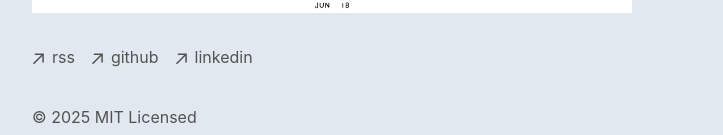
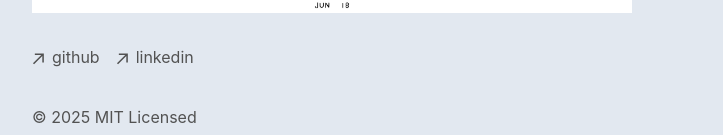
Before and after one commit to zachariahmagee/zachariah-is, a Next.js app: page / in a window 1280 px wide. Shown: the part 789-924 px from the top of the page, without its empty margins (272-995 px from the left). Built offline with nearby package versions, Linux system fonts and the light colour scheme.

Commit message:
removed /rss (doesnt work)

```diff
--- a/app/components/footer.tsx
+++ b/app/components/footer.tsx
@@ -19,17 +19,6 @@
   return (
     <footer className="mb-16">
       <ul className="font-sm mt-8 flex flex-col space-x-0 space-y-2 text-neutral-600 md:flex-row md:space-x-4 md:space-y-0 dark:text-neutral-300">
-        <li>
-          <a
-            className="flex items-center transition-all hover:text-neutral-800 dark:hover:text-neutral-100"
-            rel="noopener noreferrer"
-            target="_blank"
-            href="/rss"
-          >
-            <ArrowIcon />
-            <p className="ml-2 h-7">rss</p>
-          </a>
-        </li>
         <li>
           <a
             className="flex items-center transition-all hover:text-neutral-800 dark:hover:text-neutral-100"
```
